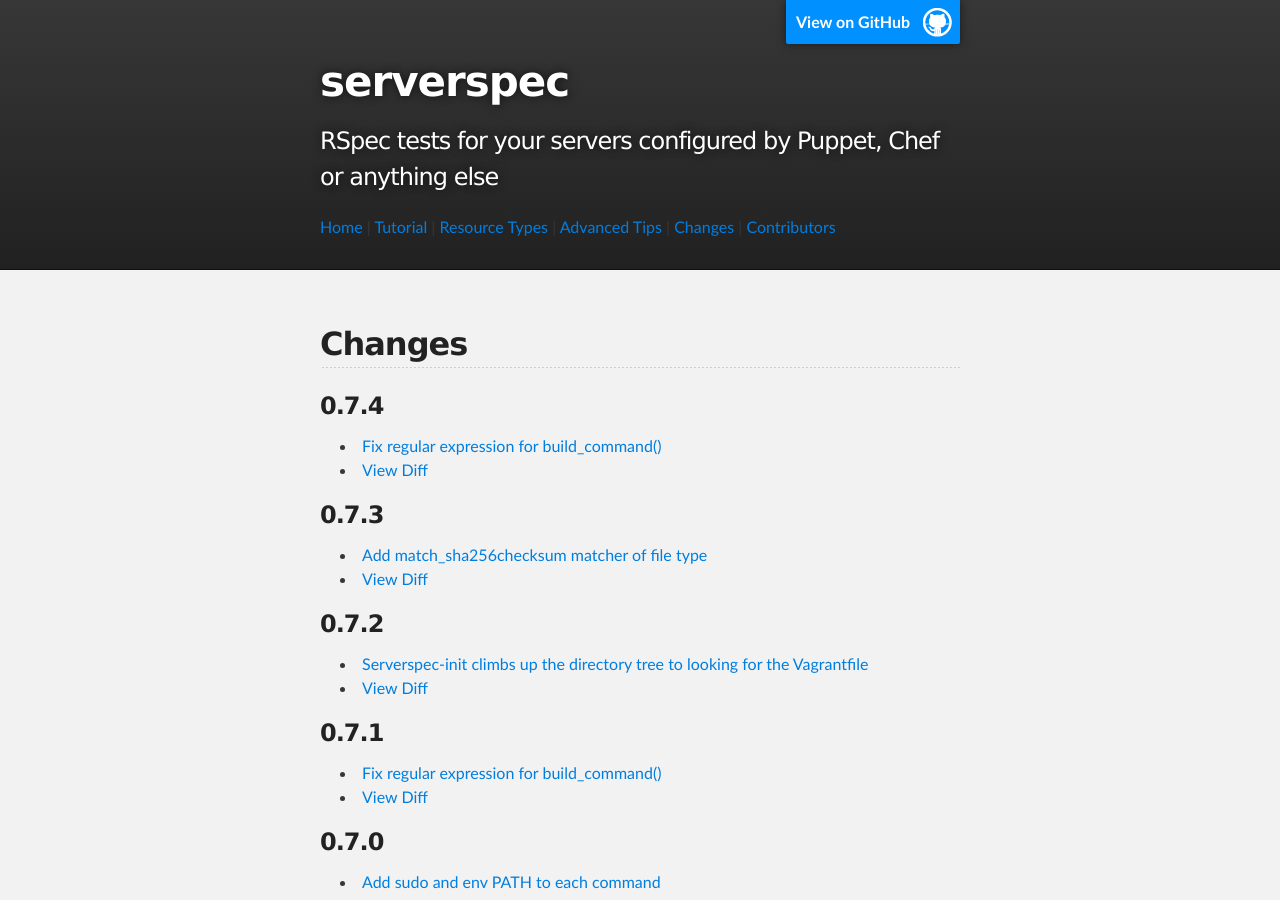
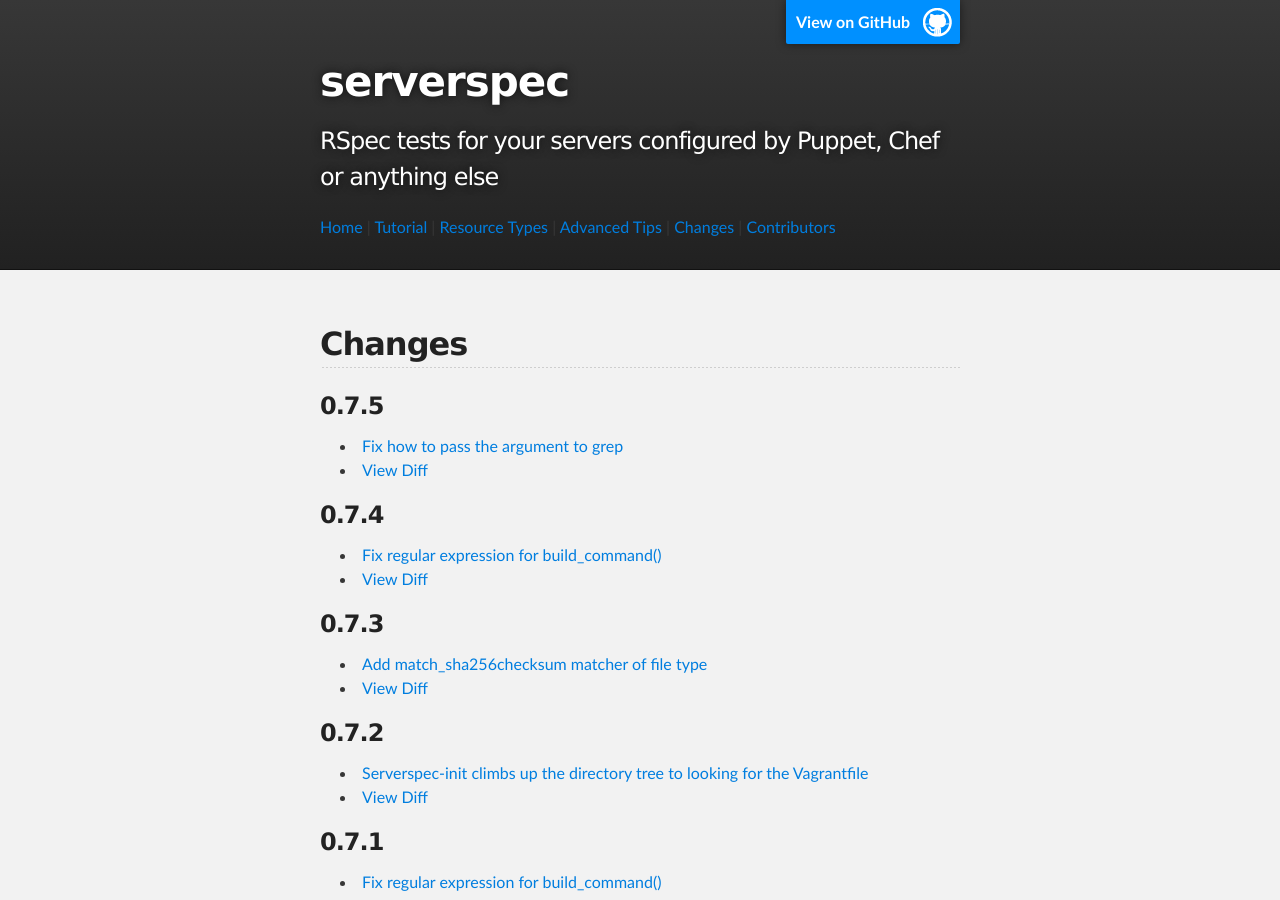
Before and after one commit to serverspec/serverspec.github.io, a Jekyll site: the page built from changes.md, in a window 1280 px wide and 900 px high. Built offline with Jekyll 4.4.1, drawn with Linux system fonts in a browser that asks for light colours; Markdown is read by kramdown in place of the engine named in the settings.

Commit message:
Add changes of v0.7.5

```diff
--- a/changes.md
+++ b/changes.md
@@ -4,6 +4,12 @@ title: Changes
 ---
 
 ## Changes
+
+### 0.7.5
+
+ * [Fix how to pass the argument to grep](https://github.com/serverspec/serverspec/pull/224)
+ * [View Diff](https://github.com/serverspec/serverspec/compare/v0.7.4...v0.7.5)
+
 
 ### 0.7.4
 
```
